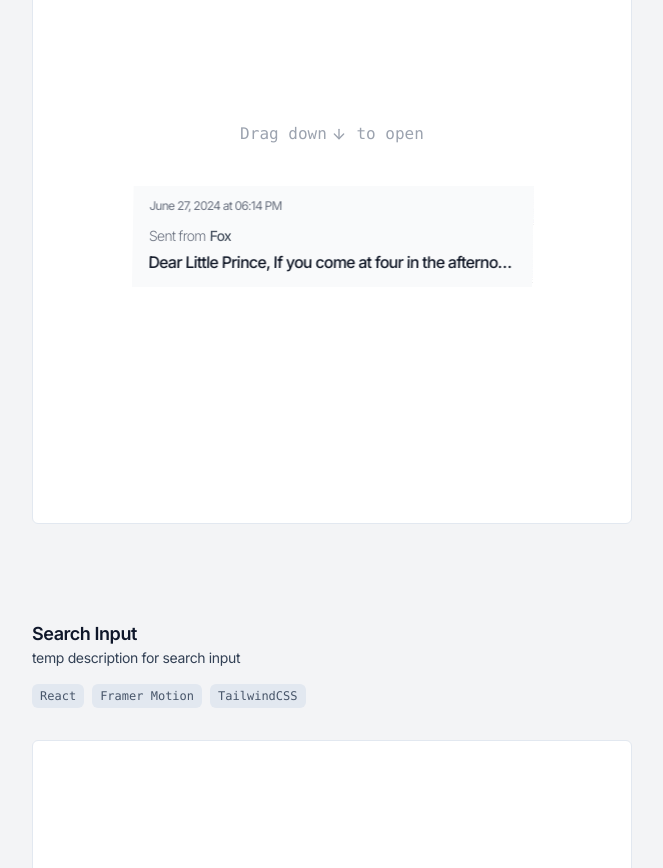
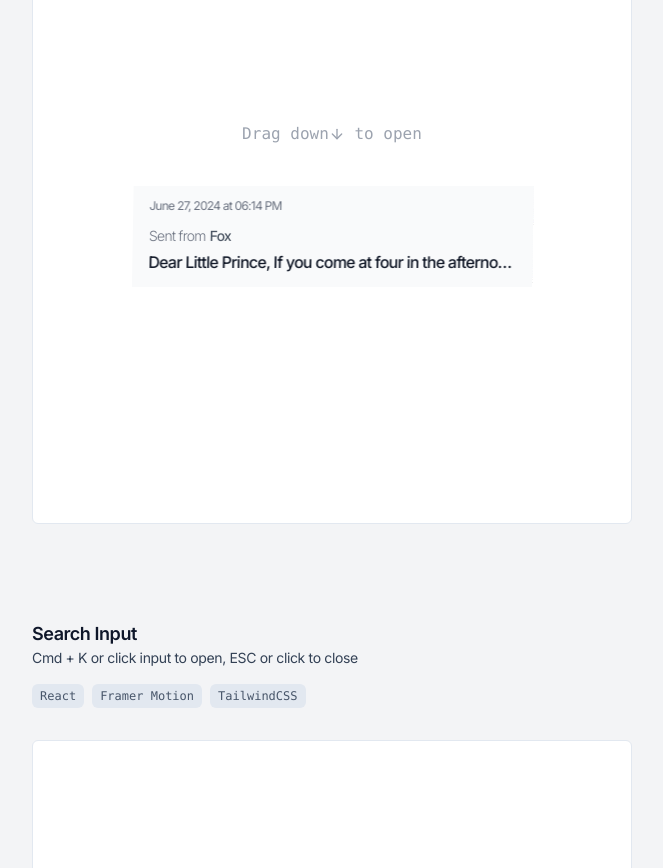
Before and after one commit to ggkim0614/interface-lab, a Next.js app: page / in a window 1280 px wide. Shown: the part 420-1288 px from the top of the page, without its empty margins (308-971 px from the left). Built offline with nearby package versions, Linux system fonts and the light colour scheme; grey boxes are pictures that could not be loaded.

Commit message:
Add folded email ver2

```diff
--- a/src/app/globals.css
+++ b/src/app/globals.css
@@ -80,6 +80,6 @@
     box-shadow: inset 0px 20px 30px -10px rgba(0, 0, 0, 0.05);
   }
   .email-section-shadow-2 {
-    box-shadow: inset 0px 40px 60px -40px rgba(0, 0, 0, 0.05);
+    box-shadow: inset 0px 40px 60px -40px rgba(0, 0, 0, 0.5);
   }
 }
--- a/src/components/sections/email.tsx
+++ b/src/components/sections/email.tsx
@@ -10,7 +10,7 @@ import {
   type MotionStyle,
 } from 'framer-motion'
 import { Avatar, AvatarFallback, AvatarImage } from '@/components/ui/avatar'
-
+import { cn } from '@/lib/utils'
 import {
   ArrowDown,
   ArrowUp,
@@ -111,15 +111,19 @@ export default function Email() {
             className="align-center flex w-full justify-center font-mono text-base text-gray-400"
           >
             Drag&nbsp;
-            {isCollapsed ? (
-              <span className="align-center flex gap-[4px]">
-                down <ArrowDown className="w-4" />
-              </span>
-            ) : (
-              <span className="align-center flex gap-[4px]">
-                up <ArrowUp className="w-4" />
-              </span>
-            )}
+            {isCollapsed ? 'down' : 'up'}
+            <motion.div
+              initial={{ rotate: 0 }}
+              animate={{
+                rotate: isCollapsed ? 0 : 180,
+                transition: {
+                  type: 'easeOut',
+                },
+              }}
+              className=""
+            >
+              <ArrowDown className="w-4" />
+            </motion.div>
             &nbsp;to {isCollapsed ? 'open' : 'close'}
           </motion.div>
 
@@ -142,7 +146,9 @@ export default function Email() {
                   y: yTopSection,
                   skewX: -1,
                 }}
-                className="z-10 flex origin-bottom-left flex-col justify-between overflow-hidden bg-gray-50 px-4 py-[12px]"
+                className={cn(
+                  'z-10 flex origin-bottom-left flex-col justify-between overflow-hidden bg-gray-50 px-4 py-[12px]'
+                )}
               >
                 <div>
                   <p className="text-xs text-gray-500">
@@ -170,13 +176,16 @@ export default function Email() {
                     skewX: 1,
                   } as MotionStyle
                 }
-                className="email-section-shadow flex origin-top-left flex-col justify-between border-b-gray-200 border-t-white bg-gray-100 px-4 py-2 brightness-[--brightness]"
+                className={cn(
+                  'email-section-shadow flex origin-top-left flex-col justify-between border-t-white bg-gray-100 px-4 py-2 brightness-[--brightness]',
+                  isBeingDragged ? 'shadow-2xl' : 'shadow-md'
+                )}
               >
                 <p
                   className="line-clamp-3 overflow-hidden overflow-ellipsis text-[12px] leading-[18px]"
                   style={{
                     maskImage:
-                      'linear-gradient(to bottom,black 1%,transparent 99%)',
+                      'linear-gradient(to bottom, black 50%,transparent 99%)',
                   }}
                 >
                   “…if you come at four in the afternoon, I’ll begin to be happy
@@ -188,7 +197,7 @@ export default function Email() {
                 <motion.button
                   whileTap={{ scale: 0.95 }}
                   className="flex h-[22px] w-full items-center justify-center gap-[2px] rounded-[6px]
-                   bg-gray-200 text-[11px] tracking-tight text-gray-700 hover:bg-gray-400"
+                   bg-gray-200 text-[11px] tracking-tight text-gray-500 hover:bg-gray-400"
                 >
                   Click to read more&nbsp;
                   <ChevronDown className="w-[10px] opacity-60" />
@@ -204,12 +213,15 @@ export default function Email() {
                     skew: -1,
                   } as MotionStyle
                 }
-                className="email-section-shadow-2 origin-bottom-right justify-between  bg-gray-100 text-base brightness-[--brightness]"
+                className={cn(
+                  'email-section-shadow origin-bottom-right justify-between  bg-gray-50 text-base brightness-[--brightness]',
+                  isBeingDragged ? 'shadow-2xl' : 'shadow-md'
+                )}
               >
-                <div className="mb-[16px] h-full overflow-visible bg-gray-100 px-4 py-2">
+                <div className="mb-[16px] flex h-full flex-col items-center overflow-visible border-t-gray-500 bg-gray-50 px-4 pb-2">
                   <div className="text-[12px] text-gray-500">Sender</div>
-                  <span className="flex items-center gap-1">
-                    <Avatar className="h-[20px] w-[20px]">
+                  <span className="flex items-center gap-[4px]">
+                    <Avatar className="h-[18px] w-[18px]">
                       <AvatarImage
                         src="https://i0.wp.com/www.christineswilliams.com/wp-content/uploads/2016/08/The-Little-Prince-and-Fox.png"
                         alt="@fox"
@@ -222,6 +234,9 @@ export default function Email() {
                   </span>
                   <div className="text-[12px] text-gray-700">
                     @Shade under the first baobab tree, Planet Earth
+                  </div>
+                  <div className="text-[10px] text-gray-500 underline underline-offset-1">
+                    Unsubscribe
                   </div>
                 </div>
                 <AnimatePresence>
@@ -244,7 +259,7 @@ export default function Email() {
                           duration: 0.1,
                         },
                       }}
-                      className="grid grid-cols-3 gap-[10px] rounded-[36px]  p-2"
+                      className="grid grid-cols-3 gap-[10px] rounded-[36px]"
                     >
                       <button className="flex h-[40px] items-center justify-center gap-[4px] rounded-[16px] bg-gray-700 text-[14px] font-medium text-gray-100 transition hover:bg-gray-600  hover:text-white">
                         <Bookmark
--- a/src/components/sections/search-input.tsx
+++ b/src/components/sections/search-input.tsx
@@ -2,6 +2,7 @@
 
 import { useEffect, useState, useRef } from 'react'
 import { ArrowRight } from 'lucide-react'
+import { cn } from '@/lib/utils'
 import Section from './section'
 import { AnimatePresence, motion } from 'framer-motion'
 
@@ -36,9 +37,9 @@ export default function SearchInput() {
     <>
       <Section
         title="Search Input"
-        description="temp description for search input"
+        description="Cmd + K or click input to open, ESC or click to close"
         labels={['React', 'Framer Motion', 'TailwindCSS']}
-        frameHeight={400}
+        frameHeight={500}
       >
         <motion.div layout className="rounded-[16px] shadow-none">
           <div className="relative flex">
@@ -46,7 +47,10 @@ export default function SearchInput() {
               layout
               ref={inputRef}
               type="text"
-              className="animated-background z-10 h-10 w-[200px] rounded-[14px] border-[1px] border-gray-200 bg-gray-100 px-3 text-sm font-medium text-gray-800 placeholder:text-gray-500 focus:outline-none focus:ring-[2px] focus:ring-gray-700 focus:ring-offset-2 focus:placeholder:opacity-50"
+              className={cn(
+                'animated-background z-10 h-10 w-[200px] rounded-[14px] border-[1px] border-gray-200 bg-gray-100 px-3 text-sm font-medium text-gray-800 placeholder:text-gray-500 focus:outline-none focus:ring-[3px] focus:ring-blue-500 focus:ring-offset-[4px] focus:placeholder:opacity-50',
+                isToggled && 'bg-blue-50'
+              )}
               placeholder="Search item..."
               whileFocus={{
                 width: 400,
@@ -54,6 +58,7 @@ export default function SearchInput() {
               transition={{
                 type: 'spring',
                 duration: 0.4,
+                bounce: 0.3,
               }}
               onFocus={() => setIsToggled(!isToggled)}
               onBlur={() => setIsToggled(!isToggled)}
@@ -126,17 +131,17 @@ export default function SearchInput() {
                               type: 'spring',
                             },
                           }}
-                          className="group/item flex cursor-pointer items-center justify-between rounded-[14px] bg-white px-3 py-3 text-base font-normal text-gray-700 hover:bg-gray-50 hover:font-medium"
+                          className="group/item flex cursor-pointer items-center justify-between rounded-[14px] bg-white px-3 py-3 text-base font-normal text-gray-700 hover:bg-blue-50 hover:font-medium"
                         >
                           {item.text}
                           <a
-                            className="invisible flex items-center rounded-[8px] bg-gray-100 px-2 py-1 transition hover:bg-gray-200 group-hover/item:visible"
+                            className="invisible flex items-center rounded-[8px] bg-blue-100 px-2 py-1 transition hover:bg-blue-200 group-hover/item:visible"
                             href="/"
                           >
-                            <span className="group-hover/text-gray-100 pr-[4px] text-sm opacity-75">
+                            <span className="group-hover/text-blue-800 pr-[4px] text-sm text-blue-500">
                               Go
                             </span>
-                            <ArrowRight className="group-hover/text-gray-100 w-[14px] opacity-40" />
+                            <ArrowRight className="group-hover/text-blue-800 w-[14px] text-blue-600 opacity-40" />
                           </a>
                         </motion.div>
                       ))}
```
